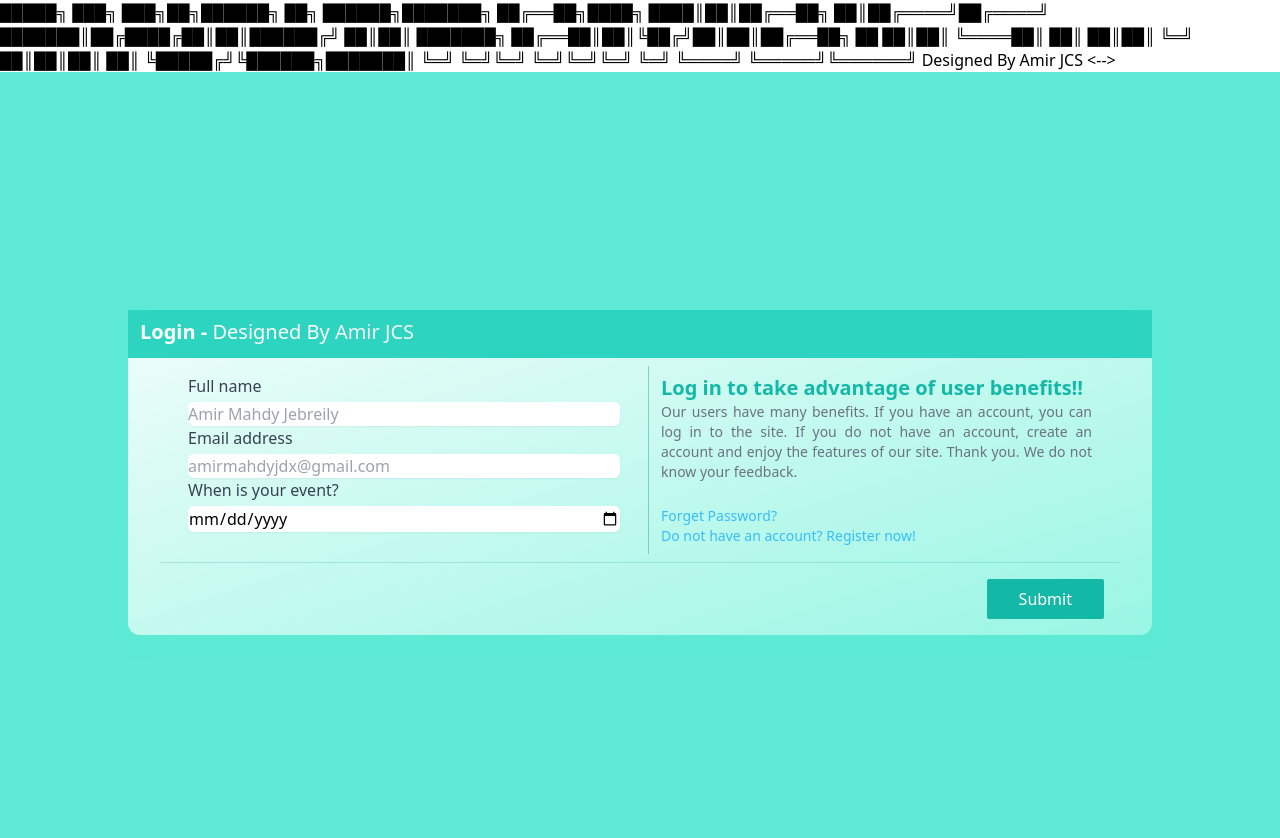
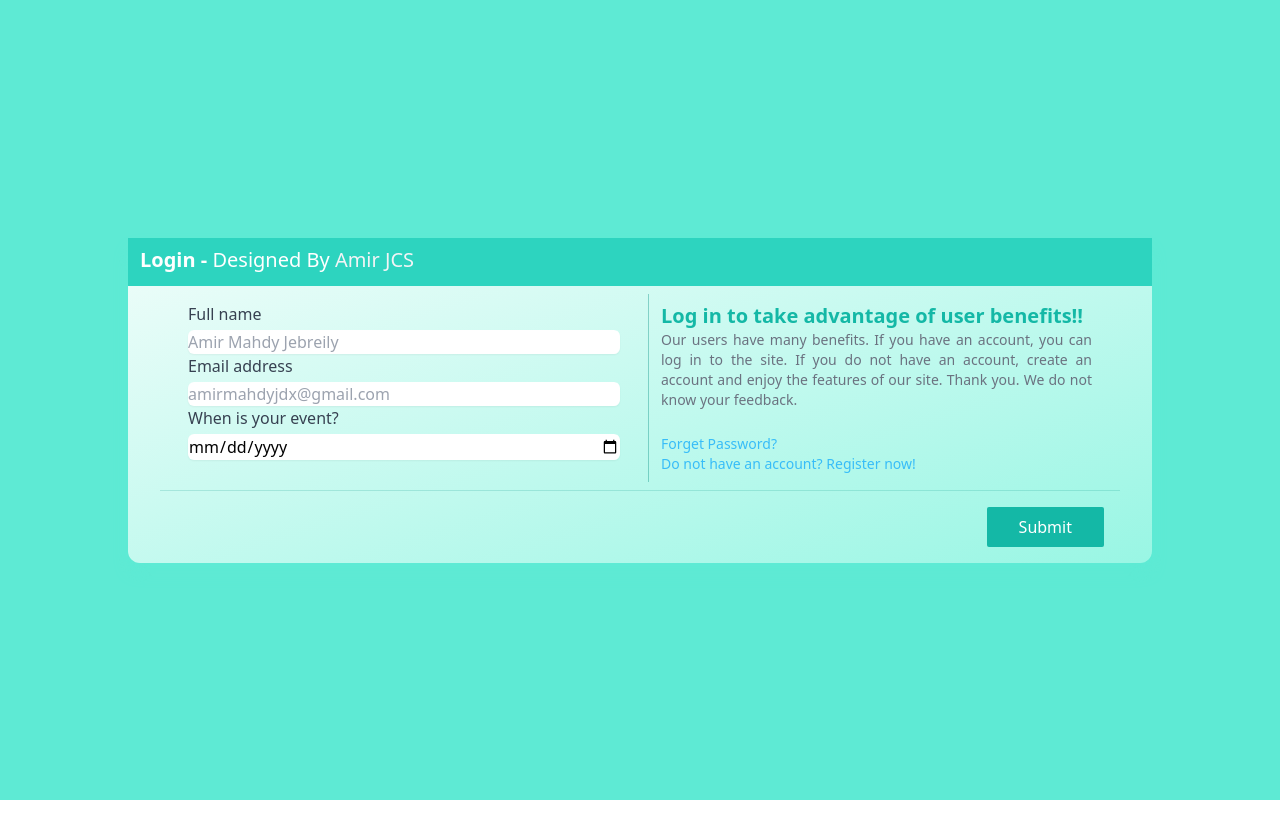
Before and after one commit to AmirMahdyJebreily/LoginFormTailwindCSS, a website: page index.html in a window 1280 px wide. After the commit the page ends 800 px from the top, so only its background shows below. Drawn offline with Linux system fonts and the light colour scheme.

Commit message:
fix errors

```diff
--- a/index.html
+++ b/index.html
@@ -1,4 +1,4 @@
-<!-->
+<!--
 
 
 
@@ -10,7 +10,7 @@
 ╚═╝  ╚═╝╚═╝     ╚═╝╚═╝╚═╝  ╚═╝     ╚════╝  ╚═════╝╚══════╝
                 Designed By Amir JCS
 
-<-->
+-->
 
 
 
@@ -21,7 +21,7 @@
     <meta charset="UTF-8">
     <meta http-equiv="X-UA-Compatible" content="IE=edge">
     <meta name="viewport" content="width=device-width, initial-scale=1.0">
-    <link rel="stylesheet" href="../../dist/output.css">
+    <link rel="stylesheet" href="dist/output.css">
     <title>Tailwind</title>
 </head>
 
```
Also changed, not shown: src/pages/index.html (+2 -2 lines).
